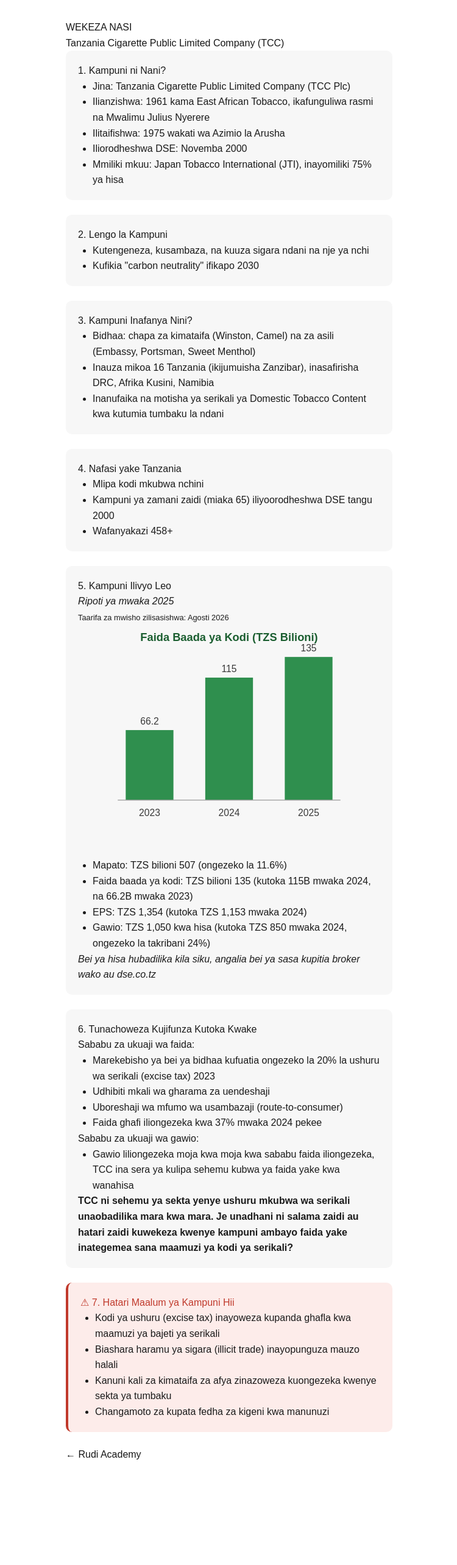
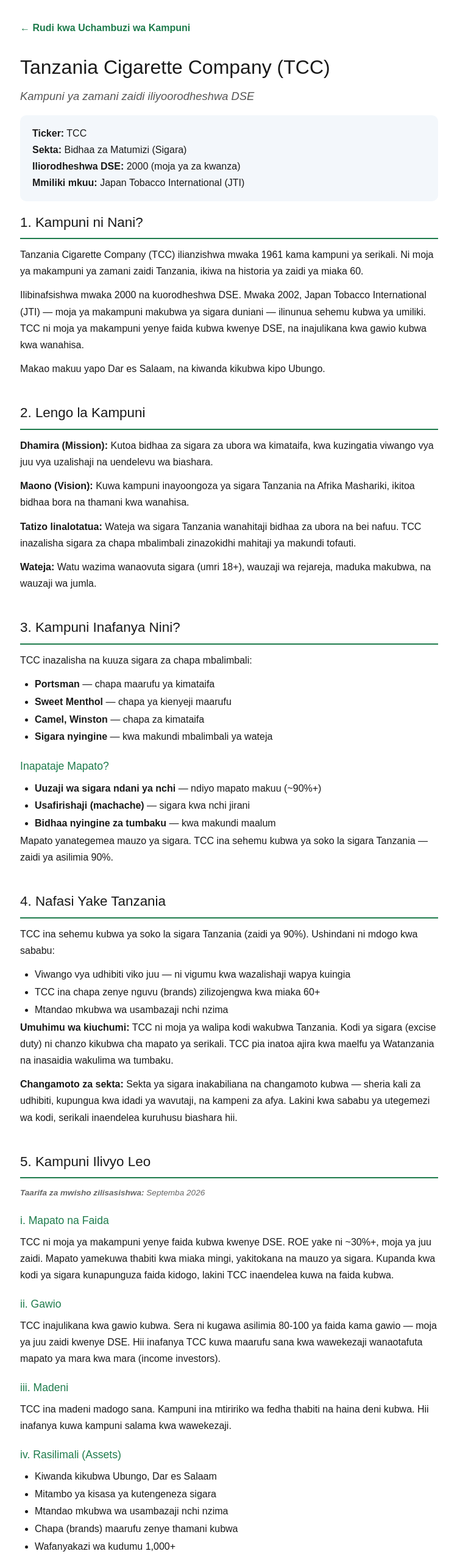
Before and after one commit to sadikiabubakari698-crypto/wekeza_nasi, a Next.js app in the folder wekeza-nasi-app/: page /kampuni/tcc in a window 1280 px wide. Shown: the top 2566 px of the page at 61% size, without its empty margins (264-1014 px from the left). Before the commit the page ends 2429 px from the top, so only its background shows below. Built offline with nearby package versions, Linux system fonts and the light colour scheme.

Commit message:
Refactor TCC to PROJECT_BIBLE template

```diff
--- a/wekeza-nasi-app/app/kampuni/tcc/page.js
+++ b/wekeza-nasi-app/app/kampuni/tcc/page.js
@@ -1,92 +1,151 @@
 export default function TCC() {
+  const sectionStyle = { marginBottom: "2.5rem" };
+  const h2Style = { fontSize: "1.4rem", color: "#1a1a1a", marginBottom: "0.75rem", borderBottom: "2px solid #1e7b4c", paddingBottom: "0.4rem" };
+  const h3Style = { fontSize: "1.1rem", color: "#1e7b4c", marginTop: "1.2rem", marginBottom: "0.4rem" };
+  const pStyle = { color: "#1a1a1a", lineHeight: 1.7, marginBottom: "0.75rem" };
+  const ulStyle = { color: "#1a1a1a", paddingLeft: "1.5rem", lineHeight: 1.8 };
+  const infoBoxStyle = { background: "#f3f7fb", borderRadius: "10px", padding: "1rem 1.25rem", margin: "1rem 0", color: "#1a1a1a" };
+  const warningBoxStyle = { background: "#fef8ee", borderLeft: "5px solid #d48d3b", padding: "1rem 1.25rem", borderRadius: "8px", margin: "1.5rem 0", color: "#1a1a1a", fontSize: "0.95rem" };
+
   return (
-    <main style={{ padding: "2rem", maxWidth: "600px", margin: "0 auto", fontFamily: "sans-serif", lineHeight: 1.6 }}>
-      <h1>WEKEZA NASI</h1>
-      <h2>Tanzania Cigarette Public Limited Company (TCC)</h2>
+    <main style={{ padding: "2rem", maxWidth: "750px", margin: "0 auto", fontFamily: "sans-serif", lineHeight: 1.7, color: "#1a1a1a", background: "#ffffff", minHeight: "100vh" }}>
+      <a href="/kampuni" style={{ color: "#1e7b4c", fontWeight: 600 }}>← Rudi kwa Uchambuzi wa Kampuni</a>
 
-      <div className="lesson-box">
-        <h3>1. Kampuni ni Nani?</h3>
-        <ul>
-          <li>Jina: Tanzania Cigarette Public Limited Company (TCC Plc)</li>
-          <li>Ilianzishwa: 1961 kama East African Tobacco, ikafunguliwa rasmi na Mwalimu Julius Nyerere</li>
-          <li>Ilitaifishwa: 1975 wakati wa Azimio la Arusha</li>
-          <li>Iliorodheshwa DSE: Novemba 2000</li>
-          <li>Mmiliki mkuu: Japan Tobacco International (JTI), inayomiliki 75% ya hisa</li>
-        </ul>
+      <h1 style={{ fontSize: "2rem", marginTop: "1.5rem", marginBottom: "0.25rem", color: "#1a1a1a" }}>
+        Tanzania Cigarette Company (TCC)
+      </h1>
+      <p style={{ fontSize: "1.15rem", fontStyle: "italic", color: "#555", marginTop: 0 }}>
+        Kampuni ya zamani zaidi iliyoorodheshwa DSE
+      </p>
+
+      <div style={infoBoxStyle}>
+        <div><strong>Ticker:</strong> TCC</div>
+        <div><strong>Sekta:</strong> Bidhaa za Matumizi (Sigara)</div>
+        <div><strong>Iliorodheshwa DSE:</strong> 2000 (moja ya za kwanza)</div>
+        <div><strong>Mmiliki mkuu:</strong> Japan Tobacco International (JTI)</div>
       </div>
 
-      <div className="lesson-box">
-        <h3>2. Lengo la Kampuni</h3>
-        <ul>
-          <li>Kutengeneza, kusambaza, na kuuza sigara ndani na nje ya nchi</li>
-          <li>Kufikia &quot;carbon neutrality&quot; ifikapo 2030</li>
+      <section style={sectionStyle}>
+        <h2 style={h2Style}>1. Kampuni ni Nani?</h2>
+        <p style={pStyle}>
+          Tanzania Cigarette Company (TCC) ilianzishwa mwaka 1961 kama kampuni ya serikali. Ni moja ya makampuni ya zamani zaidi Tanzania, ikiwa na historia ya zaidi ya miaka 60.
+        </p>
+        <p style={pStyle}>
+          Ilibinafsishwa mwaka 2000 na kuorodheshwa DSE. Mwaka 2002, Japan Tobacco International (JTI) — moja ya makampuni makubwa ya sigara duniani — ilinunua sehemu kubwa ya umiliki. TCC ni moja ya makampuni yenye faida kubwa kwenye DSE, na inajulikana kwa gawio kubwa kwa wanahisa.
+        </p>
+        <p style={pStyle}>
+          Makao makuu yapo Dar es Salaam, na kiwanda kikubwa kipo Ubungo.
+        </p>
+      </section>
+
+      <section style={sectionStyle}>
+        <h2 style={h2Style}>2. Lengo la Kampuni</h2>
+        <p style={pStyle}><strong>Dhamira (Mission):</strong> Kutoa bidhaa za sigara za ubora wa kimataifa, kwa kuzingatia viwango vya juu vya uzalishaji na uendelevu wa biashara.</p>
+        <p style={pStyle}><strong>Maono (Vision):</strong> Kuwa kampuni inayoongoza ya sigara Tanzania na Afrika Mashariki, ikitoa bidhaa bora na thamani kwa wanahisa.</p>
+        <p style={pStyle}><strong>Tatizo linalotatua:</strong> Wateja wa sigara Tanzania wanahitaji bidhaa za ubora na bei nafuu. TCC inazalisha sigara za chapa mbalimbali zinazokidhi mahitaji ya makundi tofauti.</p>
+        <p style={pStyle}><strong>Wateja:</strong> Watu wazima wanaovuta sigara (umri 18+), wauzaji wa rejareja, maduka makubwa, na wauzaji wa jumla.</p>
+      </section>
+
+      <section style={sectionStyle}>
+        <h2 style={h2Style}>3. Kampuni Inafanya Nini?</h2>
+        <p style={pStyle}>TCC inazalisha na kuuza sigara za chapa mbalimbali:</p>
+        <ul style={ulStyle}>
+          <li><strong>Portsman</strong> — chapa maarufu ya kimataifa</li>
+          <li><strong>Sweet Menthol</strong> — chapa ya kienyeji maarufu</li>
+          <li><strong>Camel, Winston</strong> — chapa za kimataifa</li>
+          <li><strong>Sigara nyingine</strong> — kwa makundi mbalimbali ya wateja</li>
         </ul>
+        <h3 style={h3Style}>Inapataje Mapato?</h3>
+        <ul style={ulStyle}>
+          <li><strong>Uuzaji wa sigara ndani ya nchi</strong> — ndiyo mapato makuu (~90%+)</li>
+          <li><strong>Usafirishaji (machache)</strong> — sigara kwa nchi jirani</li>
+          <li><strong>Bidhaa nyingine za tumbaku</strong> — kwa makundi maalum</li>
+        </ul>
+        <p style={pStyle}>
+          Mapato yanategemea mauzo ya sigara. TCC ina sehemu kubwa ya soko la sigara Tanzania — zaidi ya asilimia 90%.
+        </p>
+      </section>
+
+      <section style={sectionStyle}>
+        <h2 style={h2Style}>4. Nafasi Yake Tanzania</h2>
+        <p style={pStyle}>TCC ina sehemu kubwa ya soko la sigara Tanzania (zaidi ya 90%). Ushindani ni mdogo kwa sababu:</p>
+        <ul style={ulStyle}>
+          <li>Viwango vya udhibiti viko juu — ni vigumu kwa wazalishaji wapya kuingia</li>
+          <li>TCC ina chapa zenye nguvu (brands) zilizojengwa kwa miaka 60+</li>
+          <li>Mtandao mkubwa wa usambazaji nchi nzima</li>
+        </ul>
+        <p style={pStyle}>
+          <strong>Umuhimu wa kiuchumi:</strong> TCC ni moja ya walipa kodi wakubwa Tanzania. Kodi ya sigara (excise duty) ni chanzo kikubwa cha mapato ya serikali. TCC pia inatoa ajira kwa maelfu ya Watanzania na inasaidia wakulima wa tumbaku.
+        </p>
+        <p style={pStyle}>
+          <strong>Changamoto za sekta:</strong> Sekta ya sigara inakabiliana na changamoto kubwa — sheria kali za udhibiti, kupungua kwa idadi ya wavutaji, na kampeni za afya. Lakini kwa sababu ya utegemezi wa kodi, serikali inaendelea kuruhusu biashara hii.
+        </p>
+      </section>
+
+      <section style={sectionStyle}>
+        <h2 style={h2Style}>5. Kampuni Ilivyo Leo</h2>
+        <p style={{ ...pStyle, fontSize: "0.85rem", color: "#666", fontStyle: "italic" }}>
+          <strong>Taarifa za mwisho zilisasishwa:</strong> Septemba 2026
+        </p>
+
+        <h3 style={h3Style}>i. Mapato na Faida</h3>
+        <p style={pStyle}>TCC ni moja ya makampuni yenye faida kubwa kwenye DSE. ROE yake ni ~30%+, moja ya juu zaidi. Mapato yamekuwa thabiti kwa miaka mingi, yakitokana na mauzo ya sigara. Kupanda kwa kodi ya sigara kunapunguza faida kidogo, lakini TCC inaendelea kuwa na faida kubwa.</p>
+
+        <h3 style={h3Style}>ii. Gawio</h3>
+        <p style={pStyle}>TCC inajulikana kwa gawio kubwa. Sera ni kugawa asilimia 80-100 ya faida kama gawio — moja ya juu zaidi kwenye DSE. Hii inafanya TCC kuwa maarufu sana kwa wawekezaji wanaotafuta mapato ya mara kwa mara (income investors).</p>
+
+        <h3 style={h3Style}>iii. Madeni</h3>
+        <p style={pStyle}>TCC ina madeni madogo sana. Kampuni ina mtiririko wa fedha thabiti na haina deni kubwa. Hii inafanya kuwa kampuni salama kwa wawekezaji.</p>
+
+        <h3 style={h3Style}>iv. Rasilimali (Assets)</h3>
+        <ul style={ulStyle}>
+          <li>Kiwanda kikubwa Ubungo, Dar es Salaam</li>
+          <li>Mitambo ya kisasa ya kutengeneza sigara</li>
+          <li>Mtandao mkubwa wa usambazaji nchi nzima</li>
+          <li>Chapa (brands) maarufu zenye thamani kubwa</li>
+          <li>Wafanyakazi wa kudumu 1,000+</li>
+        </ul>
+
+        <h3 style={h3Style}>v. Bei ya Hisa</h3>
+        <p style={pStyle}>Bei ya hisa ya TCC inabadilika kulingana na ugavi na mahitaji. Kwa bei ya sasa, angalia DSE (dse.co.tz) au broker wako.</p>
+
+        <div style={warningBoxStyle}>
+          <strong>Kumbuka:</strong> Data hii ni kwa madhumuni ya elimu. Kwa taarifa za hivi karibuni, angalia ripoti ya mwaka ya TCC au tangazo la DSE.
+        </div>
+      </section>
+
+      <section style={sectionStyle}>
+        <h2 style={h2Style}>Hatari Maalum za Kampuni Hii</h2>
+        <ul style={ulStyle}>
+          <li><strong>Hatari ya Udhibiti:</strong> Sheria kali za sigara (kodi kubwa, matangazo yaliyozuiwa, maeneo ya kuvutia) zinaweza kupunguza mauzo.</li>
+          <li><strong>Hatari ya Afya:</strong> Kampeni za afya zinapunguza idadi ya wavutaji, hasa vijana.</li>
+          <li><strong>Hatari ya Kodi:</strong> Serikali inaweza kuongeza kodi ya sigara (excise duty) — hii inapunguza faida au kupandisha bei.</li>
+          <li><strong>Hatari ya Uharamia:</strong> Sigara za kutoroka (illicit trade) zinaweza kupunguza mauzo rasmi.</li>
+          <li><strong>Hatari ya Utegemezi wa Soko Moja:</strong> TCC inategemea soko la Tanzania — mabadiliko ya uchumi yanaathiri moja kwa moja.</li>
+          <li><strong>Hatari ya Mabadiliko ya Tabia:</strong> Kupungua kwa wavutaji duniani ni mwelekeo wa kudumu — hii inaweza kupunguza mauzo kwa miaka ijayo.</li>
+        </ul>
+      </section>
+
+      <section style={sectionStyle}>
+        <h2 style={h2Style}>6. Tunachoweza Kujifunza Kutoka Kwake</h2>
+        <p style={pStyle}>
+          TCC inatufundisha kuhusu <strong>nguvu ya biashara yenye gawio kubwa</strong>. Kwa kugawa asilimia 80-100 ya faida kama gawio, TCC inavutia wawekezaji wanaotafuta mapato ya mara kwa mara. Hata kama bei ya hisa haikui kwa kasi, gawio kubwa linafanya uwekezaji kuwa wa faida.
+        </p>
+        <p style={pStyle}>
+          Pia inatufundisha kuhusu <strong>biashara zinazokabiliana na changamoto za kimaadili</strong>. Sigara ni bidhaa inayojulikana kuwa na madhara kiafya, lakini bado inatoa faida kubwa kwa wanahisa. Mwekezaji mwerevu anahitaji kufikiri kuhusu maadili ya uwekezaji wake, sio faida tu.
+        </p>
+        <p style={pStyle}>
+          <strong>Swali la kujitafakari:</strong> Kama kampeni za afya zinaendelea kupunguza idadi ya wavutaji duniani, je, TCC inaweza kudumisha faida yake kwa miaka 10-20 ijayo — au inahitaji kubadilisha mfano wake wa biashara ili kukabiliana na mabadiliko haya?
+        </p>
+      </section>
+
+      <div style={warningBoxStyle}>
+        <strong>Kumbuka:</strong> Uchambuzi huu ni kwa madhumuni ya elimu pekee. Sio ushauri wa kifedha, kodi, au uwekezaji. Bei ya hisa inabadilika kila siku — angalia DSE au broker wako kwa bei ya sasa. Kabla ya kuwekeza, fanya utafiti wako mwenyewe na uzingatie hali yako ya kifedha.
       </div>
 
-      <div className="lesson-box">
-        <h3>3. Kampuni Inafanya Nini?</h3>
-        <ul>
-          <li>Bidhaa: chapa za kimataifa (Winston, Camel) na za asili (Embassy, Portsman, Sweet Menthol)</li>
-          <li>Inauza mikoa 16 Tanzania (ikijumuisha Zanzibar), inasafirisha DRC, Afrika Kusini, Namibia</li>
-          <li>Inanufaika na motisha ya serikali ya Domestic Tobacco Content kwa kutumia tumbaku la ndani</li>
-        </ul>
-      </div>
-
-      <div className="lesson-box">
-        <h3>4. Nafasi yake Tanzania</h3>
-        <ul>
-          <li>Mlipa kodi mkubwa nchini</li>
-          <li>Kampuni ya zamani zaidi (miaka 65) iliyoorodheshwa DSE tangu 2000</li>
-          <li>Wafanyakazi 458+</li>
-        </ul>
-      </div>
-
-      <div className="lesson-box">
-        <h3>5. Kampuni Ilivyo Leo</h3>
-        <p><em>Ripoti ya mwaka 2025</em></p>
-        <p><small>Taarifa za mwisho zilisasishwa: Agosti 2026</small></p>
-        <img src="/kampuni/tcc-faida.svg" alt="Mwenendo wa faida TCC 2023-2025" style={{ width: "100%", height: "auto", marginBottom: "1rem" }} />
-        <ul>
-          <li>Mapato: TZS bilioni 507 (ongezeko la 11.6%)</li>
-          <li>Faida baada ya kodi: TZS bilioni 135 (kutoka 115B mwaka 2024, na 66.2B mwaka 2023)</li>
-          <li>EPS: TZS 1,354 (kutoka TZS 1,153 mwaka 2024)</li>
-          <li>Gawio: TZS 1,050 kwa hisa (kutoka TZS 850 mwaka 2024, ongezeko la takribani 24%)</li>
-        </ul>
-        <p><em>Bei ya hisa hubadilika kila siku, angalia bei ya sasa kupitia broker wako au dse.co.tz</em></p>
-      </div>
-
-      <div className="lesson-box">
-        <h3>6. Tunachoweza Kujifunza Kutoka Kwake</h3>
-        <p>Sababu za ukuaji wa faida:</p>
-        <ul>
-          <li>Marekebisho ya bei ya bidhaa kufuatia ongezeko la 20% la ushuru wa serikali (excise tax) 2023</li>
-          <li>Udhibiti mkali wa gharama za uendeshaji</li>
-          <li>Uboreshaji wa mfumo wa usambazaji (route-to-consumer)</li>
-          <li>Faida ghafi iliongezeka kwa 37% mwaka 2024 pekee</li>
-        </ul>
-        <p>Sababu za ukuaji wa gawio:</p>
-        <ul>
-          <li>Gawio liliongezeka moja kwa moja kwa sababu faida iliongezeka, TCC ina sera ya kulipa sehemu kubwa ya faida yake kwa wanahisa</li>
-        </ul>
-        <p>
-          <strong>TCC ni sehemu ya sekta yenye ushuru mkubwa wa serikali
-          unaobadilika mara kwa mara. Je unadhani ni salama zaidi au hatari
-          zaidi kuwekeza kwenye kampuni ambayo faida yake inategemea sana
-          maamuzi ya kodi ya serikali?</strong>
-        </p>
-      </div>
-
-      <div className="risk-box">
-        <h3 style={{ color: "#c0392b" }}>&#9888; 7. Hatari Maalum ya Kampuni Hii</h3>
-        <ul>
-          <li>Kodi ya ushuru (excise tax) inayoweza kupanda ghafla kwa maamuzi ya bajeti ya serikali</li>
-          <li>Biashara haramu ya sigara (illicit trade) inayopunguza mauzo halali</li>
-          <li>Kanuni kali za kimataifa za afya zinazoweza kuongezeka kwenye sekta ya tumbaku</li>
-          <li>Changamoto za kupata fedha za kigeni kwa manunuzi</li>
-        </ul>
-      </div>
-
-      <p><a href="/">&larr; Rudi Academy</a></p>
+      <p style={{ marginTop: "2.5rem" }}>
+        <a href="/kampuni" style={{ color: "#1e7b4c", fontWeight: 600 }}>← Rudi kwa Uchambuzi wa Kampuni</a>
+      </p>
     </main>
   );
 }
```
